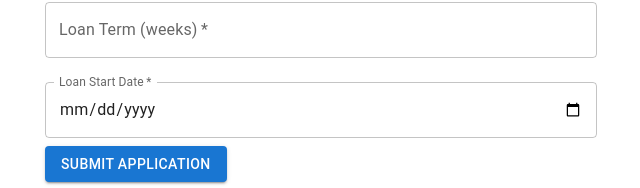
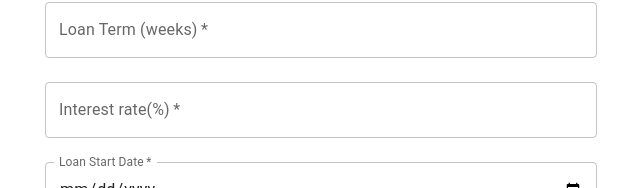
Before and after one commit to Madhur72/mini-loan-app, a React (Vite) app in the folder mini-loan-app-frontend/: page /loanForm in a window 1280 px wide. Shown: the part 156-344 px from the top of the page, without its empty margins (319-959 px from the left). Built offline with nearby package versions, Linux system fonts and the light colour scheme; no server answers.

Commit message:
new feature

```diff
--- a/mini-loan-app-frontend/src/Components/LoanApplicationForm.jsx
+++ b/mini-loan-app-frontend/src/Components/LoanApplicationForm.jsx
@@ -13,7 +13,7 @@ const LoanApplicationForm = () => {
   const [loanAmount, setLoanAmount] = useState("");
   const [loanTerm, setLoanTerm] = useState("");
   const [loanDate, setLoanDate] = useState("");
-
+  const [interest, setInterest] = useState("");
   const [loanApplications, setLoanApplications] = useState([]);
   const [repaymentAmount, setRepaymentAmount] = useState("");
   const apiUrl = "http://localhost:3001";
@@ -30,9 +30,9 @@ const LoanApplicationForm = () => {
       console.error("Error fetching loan applications:", error);
     }
   };
-  function calculateWeeklyRepayments(amount, term, startDate) {
+  function calculateWeeklyRepayments(amount, term, startDate,extra) {
     // Parse the input values
-    const totalLoanAmount = parseFloat(amount);
+    const totalLoanAmount = parseFloat(amount)+parseFloat(extra);
     const totalLoanTerm = parseInt(term, 10);
     const startDateObj = new Date(startDate);
 
@@ -100,15 +100,17 @@ const LoanApplicationForm = () => {
   };
 
   const submitLoanApplication = async () => {
+    const extra = (parseFloat(interest)*loanAmount/100)
     try {
       const weeklyRepayments = calculateWeeklyRepayments(
         loanAmount,
         loanTerm,
-        loanDate
+        loanDate,
+        extra
       );
 
       const newLoanApplication = {
-        amount: loanAmount,
+        amount: parseFloat(loanAmount)+extra,
         term: loanTerm,
         date: loanDate,
         Status: "PENDING",
@@ -136,6 +138,7 @@ const LoanApplicationForm = () => {
       setLoanAmount("");
       setLoanTerm("");
       setLoanDate("");
+      setInterest("");
     } catch (error) {
       console.error("Error submitting loan application:", error);
     }
@@ -169,6 +172,16 @@ const LoanApplicationForm = () => {
           margin="normal"
           value={loanTerm}
           onChange={(e) => setLoanTerm(e.target.value)}
+          required
+        />
+        <TextField
+          label="Interest rate(%)"
+          type="number"
+          variant="outlined"
+          fullWidth
+          margin="normal"
+          value={interest}
+          onChange={(e) => setInterest(e.target.value)}
           required
         />
         <TextField
```
